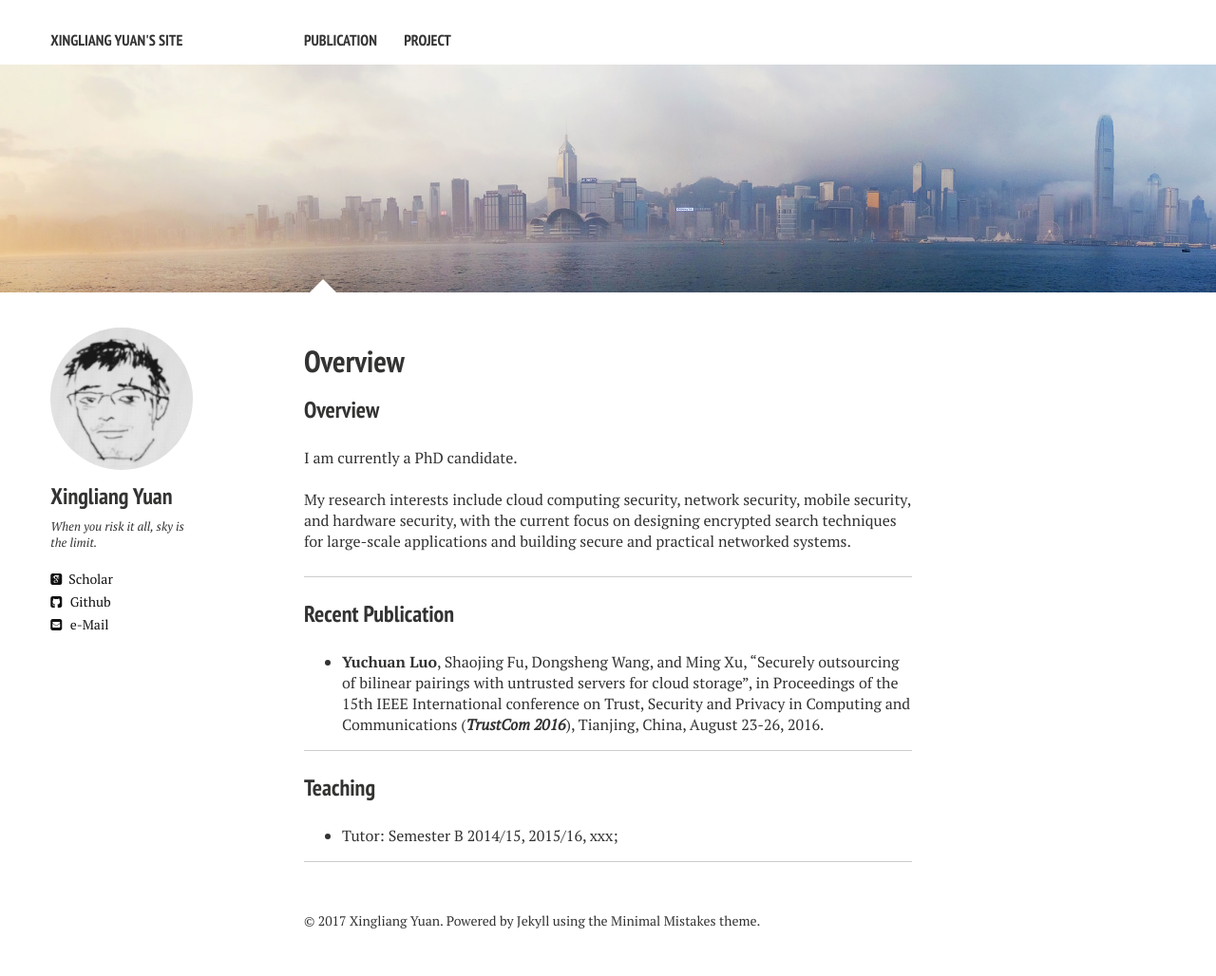
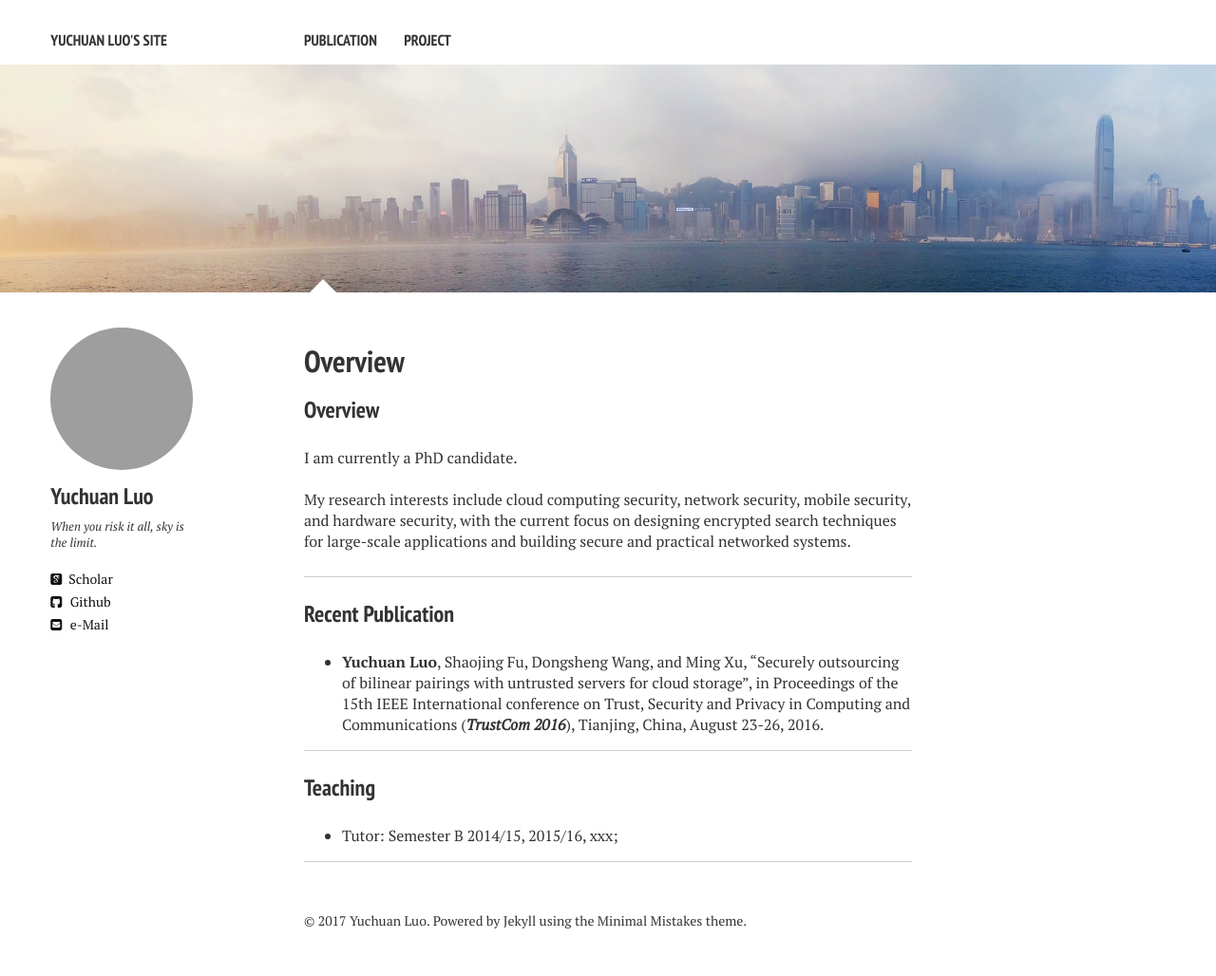
Before and after one commit to fooc/academic.fooc.github.io, a Jekyll site: the page built from index.md, in a window 1280 px wide. Shown: the whole page at 95% size. Built offline with Jekyll 4.4.1, drawn with Linux system fonts in a browser that asks for light colours; nearby versions of some CDN libraries; our own code applies the rules of GitHub Pages for plain Markdown files; grey boxes are pictures that could not be loaded.

Commit message:
Update _config.yml

```diff
--- a/_config.yml
+++ b/_config.yml
@@ -1,22 +1,22 @@
-title:            Xingliang Yuan's site
+title:            Yuchuan Luo's site
 description:      Welcome to my site.
 # Your site's domain goes here. Leave localhost server or blank when working locally.
-url:               https://xyuancs.github.io
+url:               https://fooc.github.io
 #http://localhost:4000
-disqus_shortname: xyuan
+disqus_shortname: lychuan
 
 # Owner/author information
 owner:
-  name:           Xingliang Yuan
-  avatar:         yxl.jpg
+  name:           Yuchuan Luo
+  avatar:         https://avatars1.githubusercontent.com/u/16385091?v=3&u=240d2c0a7b49b6c8f5cee932231d4b1db68d2bd9&s=400
   bio:            When you risk it all, sky is the limit.
-  email:          xyuancs@gmail.com
+  email:          fermats.cs@gmail.com
   # Social networking links are used in author-bio sidebar. Update and remove as you like.
   #twitter: jponttuset
   #linkedin: jponttuset
-  google_scholar: 81yWaCoAAAAJ
+  google_scholar: xxx
   #google_plus: 113718226018314522413
-  github: xyuancs
+  github: fooc
 # Analytics and webmaster tools stuff goes here
 #google_analytics: UA-52736040-1
 #google_verify:
```
